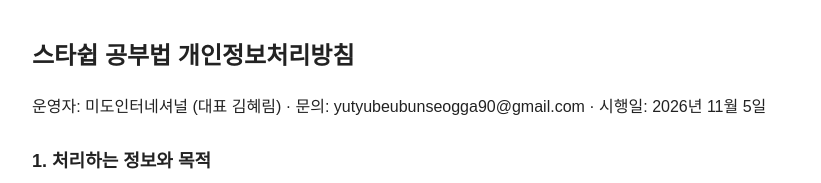
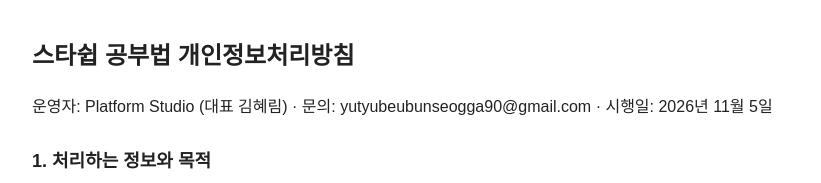
Before and after one commit to mido-intl/starship-privacy, a plain HTML site: page index.html in a window 1280 px wide. Shown: the top 183 px of the page, without its empty margins (228-1049 px from the left). Drawn offline with Linux system fonts and the light colour scheme.

Commit message:
Add files via upload

```diff
--- a/index.html
+++ b/index.html
@@ -1,7 +1,7 @@
 <!doctype html><html lang="ko"><head><meta charset="utf-8"><meta name="viewport" content="width=device-width,initial-scale=1"><title>스타쉽 공부법 개인정보처리방침</title>
 <style>body{font-family:'Malgun Gothic',sans-serif;max-width:760px;margin:0 auto;padding:20px 16px 60px;line-height:1.7;color:#222}h1{font-size:24px}h2{font-size:18px;margin-top:26px}</style></head><body>
 <h1>스타쉽 공부법 개인정보처리방침</h1>
-<p>운영자: 미도인터네셔널 (대표 김혜림) · 문의: yutyubeubunseogga90@gmail.com · 시행일: 2026년 11월 5일</p>
+<p>운영자: Platform Studio (대표 김혜림) · 문의: yutyubeubunseogga90@gmail.com · 시행일: 2026년 11월 5일</p>
 <h2>1. 처리하는 정보와 목적</h2><p>아이 이름(실명: 상장·트로피·메달에 새기기 위함), 공부 계획과 기록(교시·시간·연속일), 코인·경험치·보유 아이템·꾸미기 상태, 부모님 번호(숫자 4자리)를 앱 기능을 제공하기 위해 이 기기 안에만 저장합니다. 앱은 회원가입이 없고 광고·분석·결제 도구를 쓰지 않으며, 위치·연락처·카메라·마이크·저장공간 권한을 쓰지 않습니다.</p>
 <h2>2. 외부로 나가는 정보</h2><p>기본 설정에서는 어떤 정보도 운영자나 제3자에게 전송되지 않습니다. 보호자가 직접 [PC 연결]에 같은 네트워크의 자기 PC 주소와 연결 암호를 입력한 경우에만 공부 기록이 그 PC로 암호화(HTTPS)되어 전달되며, 이 정보는 운영자가 받지 않습니다.</p>
 <h2>3. 앱 권한</h2><p>알림(공부 시작·먹이 시간 안내), 진동, 화면 켜 두기와 포그라운드 서비스(공부 중 배경소리·타이머 유지), 재부팅 후 알림 복구, 네트워크 접근(PC 연결 선택 기능)을 해당 기능에만 사용합니다.</p>
```
